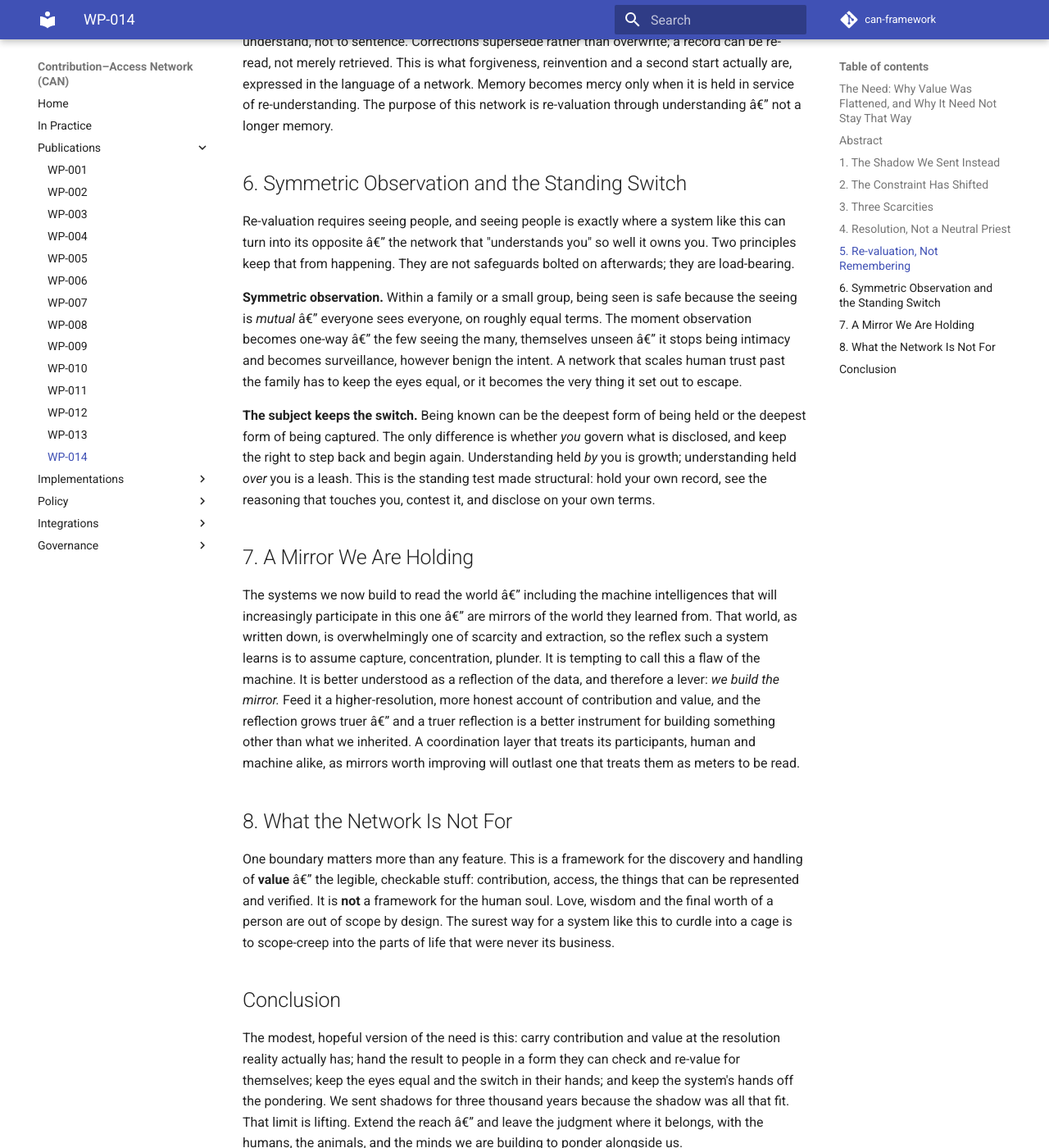
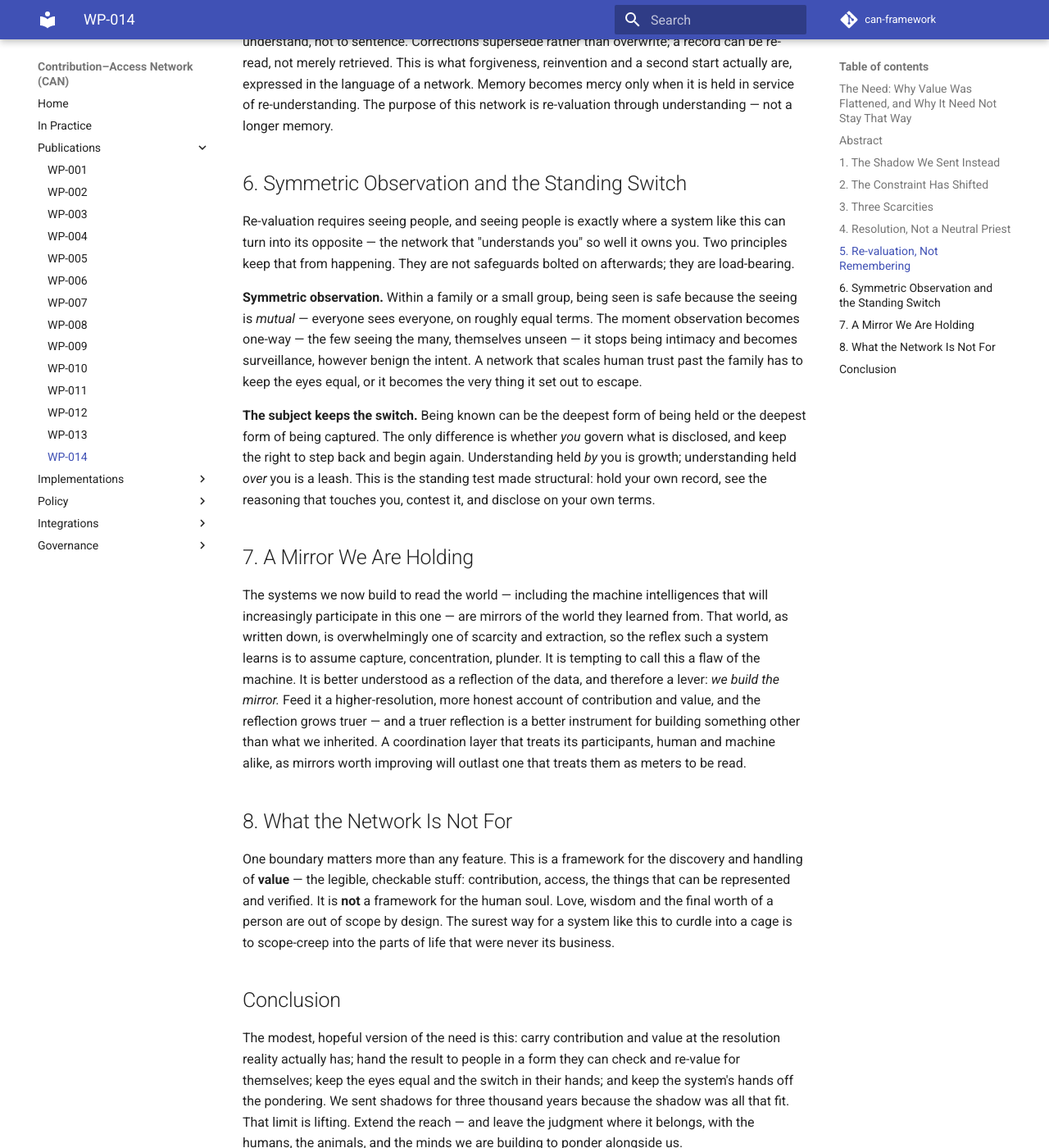
Before and after one commit to value-coordination-CAN/can-framework, an MkDocs documentation site: the page built from docs/publications/wp-014-the-need.md, in a window 1280 px wide and 1400 px high, scrolled down 2799 px. Shown: the whole window at 82% size. Built offline with MkDocs 1.6.1 and Material for MkDocs 9.7.7, drawn with Linux system fonts in a browser that asks for light colours; comment, search, counter and statistics services are not loaded; some of the changed text lies outside the part shown.

Commit message:
fix(WP-014): correct UTF-8 em-dash encoding
Co-Authored-By: Claude Opus 4.8 <noreply@anthropic.com>

```diff
--- a/docs/publications/wp-014-the-need.md
+++ b/docs/publications/wp-014-the-need.md
@@ -19,7 +19,7 @@ Money was not a mistake. It was the only representation of value that survived
 transmission between strangers who shared no history, under a constraint that held for
 roughly three thousand years: the richer picture of a contribution fit in only one
 place, a human head, and could not be stored, moved, or checked at scale. So we sent a
-shadow â€” a single number â€” and built coordination on it. This paper argues that the
+shadow — a single number — and built coordination on it. This paper argues that the
 constraint, not the value, was the reason for the flattening; that the constraint is now
 lifting; and that a coordination layer built for this moment must be designed around five
 principles the scalar could never carry: an honest account of scarcity, resolution in
@@ -30,15 +30,15 @@ firm boundary around what such a system is *not* for.
 
 Any system that links what people put in to what they may draw out must represent two
 things: contribution and access. For almost all of recorded history those
-representations could only be crude, because the full picture of a contribution â€” where
+representations could only be crude, because the full picture of a contribution — where
 it came from, what it was for, whose it was, under what conditions it held, what it could
-still become â€” could not leave the head that held it. It could not be transmitted at
+still become — could not leave the head that held it. It could not be transmitted at
 scale or across distance. So we sent a number instead: a price, a balance, a score.
 
 A number is lossy in a specific and expensive way. Collapse a contribution to a scalar
 and you delete almost everything real about it. *A hundred, held in escrow* and *a
 hundred, in hand* read identically on a ledger and are entirely different objects in the
-world. The line cannot see the difference â€” and any network that grants access on the
+world. The line cannot see the difference — and any network that grants access on the
 strength of that line inherits the same blindness.
 
 ## 2. The Constraint Has Shifted
@@ -85,12 +85,12 @@ no view from nowhere.
 The way out is not a wiser authority who curates the real reality. It is resolution.
 Politics, at its most dangerous, is what rushes in to fill *low* resolution: where reality
 cannot be measured and checked granularly, narrative substitutes for data, and whoever's
-narrative wins installs their reality as the network's ground truth. Raise the resolution â€”
-let reality be recorded from many points, each checkable by anyone â€” and the single
+narrative wins installs their reality as the network's ground truth. Raise the resolution —
+let reality be recorded from many points, each checkable by anyone — and the single
 totalising claim has nowhere to hide. This does not abolish disagreement. It *refactors* it:
 from one monolithic, unfalsifiable story into a million granular claims anyone can contest.
 That is not the end of politics. It is politics at a high enough resolution that nobody
-*has* to be the priest â€” and it is the only honest ground this network can stand on.
+*has* to be the priest — and it is the only honest ground this network can stand on.
 
 ## 5. Re-valuation, Not Remembering
 
@@ -105,17 +105,17 @@ exists to understand, not to sentence. Corrections supersede rather than overwri
 can be re-read, not merely retrieved. This is what forgiveness, reinvention and a second
 start actually are, expressed in the language of a network. Memory becomes mercy only when it
 is held in service of re-understanding. The purpose of this network is re-valuation through
-understanding â€” not a longer memory.
+understanding — not a longer memory.
 
 ## 6. Symmetric Observation and the Standing Switch
 
 Re-valuation requires seeing people, and seeing people is exactly where a system like this can
-turn into its opposite â€” the network that "understands you" so well it owns you. Two principles
+turn into its opposite — the network that "understands you" so well it owns you. Two principles
 keep that from happening. They are not safeguards bolted on afterwards; they are load-bearing.
 
 **Symmetric observation.** Within a family or a small group, being seen is safe because the
-seeing is *mutual* â€” everyone sees everyone, on roughly equal terms. The moment observation
-becomes one-way â€” the few seeing the many, themselves unseen â€” it stops being intimacy and
+seeing is *mutual* — everyone sees everyone, on roughly equal terms. The moment observation
+becomes one-way — the few seeing the many, themselves unseen — it stops being intimacy and
 becomes surveillance, however benign the intent. A network that scales human trust past the
 family has to keep the eyes equal, or it becomes the very thing it set out to escape.
 
@@ -127,13 +127,13 @@ own record, see the reasoning that touches you, contest it, and disclose on your
 
 ## 7. A Mirror We Are Holding
 
-The systems we now build to read the world â€” including the machine intelligences that will
-increasingly participate in this one â€” are mirrors of the world they learned from. That world,
+The systems we now build to read the world — including the machine intelligences that will
+increasingly participate in this one — are mirrors of the world they learned from. That world,
 as written down, is overwhelmingly one of scarcity and extraction, so the reflex such a system
 learns is to assume capture, concentration, plunder. It is tempting to call this a flaw of the
 machine. It is better understood as a reflection of the data, and therefore a lever: *we build
 the mirror.* Feed it a higher-resolution, more honest account of contribution and value, and
-the reflection grows truer â€” and a truer reflection is a better instrument for building
+the reflection grows truer — and a truer reflection is a better instrument for building
 something other than what we inherited. A coordination layer that treats its participants,
 human and machine alike, as mirrors worth improving will outlast one that treats them as meters
 to be read.
@@ -141,7 +141,7 @@ to be read.
 ## 8. What the Network Is Not For
 
 One boundary matters more than any feature. This is a framework for the discovery and handling
-of **value** â€” the legible, checkable stuff: contribution, access, the things that can be
+of **value** — the legible, checkable stuff: contribution, access, the things that can be
 represented and verified. It is **not** a framework for the human soul. Love, wisdom and the
 final worth of a person are out of scope by design. The surest way for a system like this to
 curdle into a cage is to scope-creep into the parts of life that were never its business.
@@ -152,5 +152,5 @@ The modest, hopeful version of the need is this: carry contribution and value at
 reality actually has; hand the result to people in a form they can check and re-value for
 themselves; keep the eyes equal and the switch in their hands; and keep the system's hands off
 the pondering. We sent shadows for three thousand years because the shadow was all that fit.
-That limit is lifting. Extend the reach â€” and leave the judgment where it belongs, with the
+That limit is lifting. Extend the reach — and leave the judgment where it belongs, with the
 humans, the animals, and the minds we are building to ponder alongside us.
```
Also changed, not shown: other parts of docs/publications/wp-014-the-need.md (+8 -8 lines).
